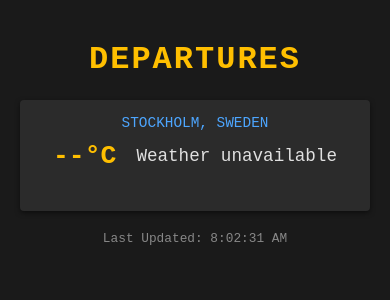
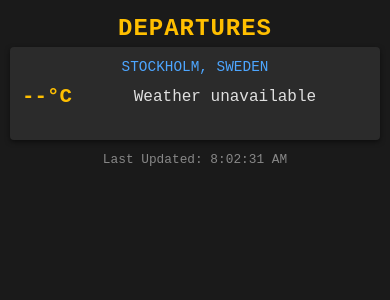
Before and after one commit to Shanga-Ubone/Departures, a Flask app: page / in a window 390 px wide. Shown: the top 300 px of the page. Run offline with Flask 3, Linux system fonts and the light colour scheme; data that the repository does not hold is empty.

Commit message:
Optimized htmls code

```diff
--- a/templates/index.html
+++ b/templates/index.html
@@ -2,53 +2,88 @@
 <html lang="en">
 <head>
     <meta charset="UTF-8">
-    <meta name="viewport" content="width=device-width, initial-scale=1.0">
+    <meta name="viewport" content="width=device-width, initial-scale=1.0, maximum-scale=1.0, user-scalable=no">
+    <meta name="apple-mobile-web-app-capable" content="yes">
+    <meta name="apple-mobile-web-app-status-bar-style" content="black">
     <title>Commute Monitor</title>
     <style>
+        * { box-sizing: border-box; }
         body {
             background-color: #1a1a1a;
             color: #e0e0e0;
             font-family: 'Courier New', Courier, monospace;
             margin: 0;
-            padding: 20px;
+            padding: 12px;
         }
-        h1 { text-align: center; color: #ffbf00; letter-spacing: 2px; }
+        h1 {
+            text-align: center;
+            color: #ffbf00;
+            letter-spacing: 2px;
+            margin: 10px 0;
+            font-size: 1.8em;
+        }
+        h2 { font-size: 1.2em; }
         .group-header {
             color: #4da6ff;
             border-bottom: 2px solid #4da6ff;
-            margin-top: 30px;
+            margin-top: 25px;
             margin-bottom: 10px;
-            padding-bottom: 5px;
+            padding-bottom: 8px;
+            font-size: 1em;
         }
-        .board-container { display: flex; flex-direction: column; gap: 15px; }
+        .board-container { display: flex; flex-direction: column; gap: 12px; }
         .station-card {
             background: #2b2b2b;
-            padding: 10px;
+            padding: 12px;
             border-radius: 4px;
             box-shadow: 0 2px 5px rgba(0,0,0,0.5);
         }
         .station-name {
             font-weight: bold;
             color: #ffbf00;
-            margin-bottom: 5px;
+            margin-bottom: 10px;
             text-transform: uppercase;
+            font-size: 0.95em;
         }
         table { width: 100%; border-collapse: collapse; }
-        th, td { text-align: left; padding: 4px; }
-        .time { color: #fff; font-weight: bold; width: 60px; }
-        .line { color: #ffbf00; width: 50px; }
-        .dest { color: #ddd; }
+        th, td { text-align: left; padding: 8px 6px; }
+        .time { color: #fff; font-weight: bold; width: auto; }
+        .line { color: #ffbf00; width: auto; }
+        .dest { color: #ddd; word-break: break-word; }
         .status { text-align: right; }
         .status.late { color: #ff6b6b; }
         .status.ontime { color: #69f0ae; }
 
-        #loading { text-align: center; margin-top: 20px; color: #888; }
+        @media (max-width: 767px) {
+            body { padding: 10px; }
+            h1 { font-size: 1.5em; letter-spacing: 1px; margin: 5px 0; }
+            .group-header { margin-top: 20px; font-size: 0.95em; }
+            .board-container { gap: 10px; }
+            .station-card { padding: 10px; }
+            table { width: 100%; }
+            th, td { padding: 10px 6px; font-size: 0.9em; }
+            .time { font-size: 1.1em; }
+        }
+
+        #loading { text-align: center; margin-top: 15px; color: #888; font-size: 0.95em; }
+
+        #last-updated {
+            text-align: center;
+            font-size: 0.8em;
+            color: #888;
+            margin-bottom: 15px;
+        }
+
+        @media (max-width: 767px) {
+            #loading { margin-top: 10px; }
+            #last-updated { margin-bottom: 10px; }
+        }
 
         .weather-container {
             background: #2b2b2b;
             padding: 15px;
             border-radius: 4px;
-            margin-bottom: 20px;
+            margin-bottom: 15px;
             text-align: center;
             box-shadow: 0 2px 5px rgba(0,0,0,0.5);
         }
@@ -61,32 +96,43 @@
             display: flex;
             justify-content: center;
             align-items: center;
-            gap: 20px;
+            gap: 15px;
             font-size: 1.1em;
+            flex-wrap: wrap;
         }
         .temp { color: #ffbf00; font-weight: bold; font-size: 1.5em; }
-        .condition { color: #e0e0e0; }
+        .condition { color: #e0e0e0; flex: 1 1 auto; min-width: 100px; }
 
         .hourly-forecast {
             display: flex;
-            gap: 10px;
-            margin-top: 15px;
+            gap: 8px;
+            margin-top: 12px;
             overflow-x: auto;
             padding: 5px 0;
+            -webkit-overflow-scrolling: touch;
         }
         .hour-item {
             background: #1a1a1a;
-            padding: 8px 12px;
+            padding: 10px;
             border-radius: 3px;
             text-align: center;
             white-space: nowrap;
             font-size: 0.85em;
             flex-shrink: 0;
             border-left: 2px solid #4da6ff;
+            min-width: 60px;
         }
         .hour-time { color: #4da6ff; font-weight: bold; display: block; margin-bottom: 3px; }
         .hour-temp { color: #ffbf00; font-weight: bold; display: block; }
         .hour-condition { color: #ddd; font-size: 0.75em; }
+
+        @media (max-width: 767px) {
+            .weather-container { padding: 12px; margin-bottom: 12px; }
+            .weather-info { gap: 10px; font-size: 1em; }
+            .temp { font-size: 1.3em; }
+            .hourly-forecast { gap: 6px; margin-top: 10px; }
+            .hour-item { padding: 8px; min-width: 55px; font-size: 0.8em; }
+        }
     </style>
 </head>
 <body>
@@ -102,12 +148,21 @@
         <div class="hourly-forecast" id="hourly-forecast"></div>
     </div>
 
-    <div id="last-updated" style="text-align: center; font-size: 0.8em; color: #888; margin-bottom: 20px;"></div>
+    <div id="last-updated"></div>
 
     <div id="board" class="board-container"></div>
     <div id="loading">Connecting to SL Network...</div>
 
     <script>
+        // Debounce function to prevent excessive API calls
+        function debounce(func, delay) {
+            let timeoutId;
+            return function(...args) {
+                clearTimeout(timeoutId);
+                timeoutId = setTimeout(() => func.apply(this, args), delay);
+            };
+        }
+
         async function updateWeather() {
             try {
                 // Stockholm coordinates: 59.3293°N, 18.0686°E
@@ -157,18 +212,16 @@
                 const temps = hourly.temperature_2m;
                 const codes = hourly.weather_code;
 
-                // Find current hour index
-                let startIndex = 0;
-                for (let i = 0; i < times.length; i++) {
-                    const forecastTime = new Date(times[i]);
-                    if (forecastTime.getHours() === now.getHours()) {
-                        startIndex = i;
-                        break;
-                    }
-                }
+                // Find current hour index more efficiently
+                const currentHour = now.getHours();
+                const startIndex = times.findIndex(time => {
+                    const forecastTime = new Date(time);
+                    return forecastTime.getHours() === currentHour;
+                });
 
-                // Show next 8 hours from current time
-                for (let i = startIndex; i < Math.min(startIndex + 8, times.length); i++) {
+                // Show next 8 hours from current time (use max instead of min for safety)
+                const endIndex = Math.min(startIndex + 8, times.length);
+                for (let i = Math.max(0, startIndex); i < endIndex; i++) {
                     const time = new Date(times[i]);
                     const hour = time.getHours().toString().padStart(2, '0');
                     const temp = Math.round(temps[i]);
@@ -244,11 +297,26 @@
             }
         }
 
-        // Update immediately, then every 20 seconds
+        // Create debounced versions of update functions
+        const debouncedUpdateWeather = debounce(updateWeather, 1000);
+        const debouncedUpdateBoard = debounce(updateBoard, 1000);
+
+        // Update immediately
         updateWeather();
         updateBoard();
-        setInterval(updateWeather, 600000); // Update weather every 10 minutes
+
+        // Set up intervals with optimized timing
+        // Weather: 10 minutes
+        setInterval(updateWeather, 600000);
+        // Transit: 20 seconds
         setInterval(updateBoard, 20000);
+
+        // Register service worker for offline caching support
+        if ('serviceWorker' in navigator) {
+            navigator.serviceWorker.register('/sw.js').catch(() => {
+                // Service worker registration failed, but app will still work
+            });
+        }
     </script>
 </body>
 </html>
```
Also changed, not shown: static/sw.js (added, +63 -0 lines).
